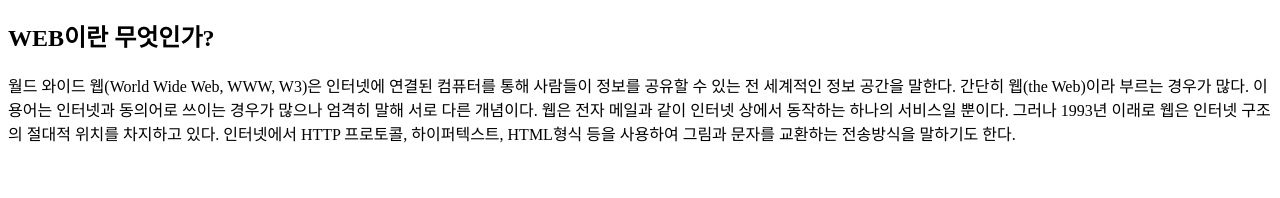
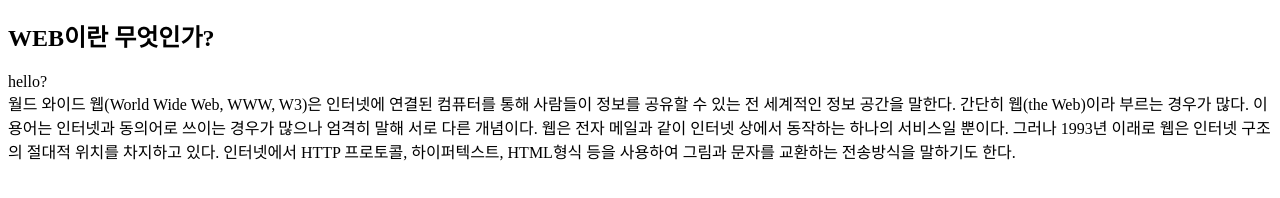
Before and after one commit to geumsagwa/first-web-site, a plain HTML site: page index.html in a window 1280 px wide. Shown: the part 136-334 px from the top of the page. Drawn offline with Linux system fonts and the light colour scheme.

Commit message:
Update index.html

```diff
--- a/index.html
+++ b/index.html
@@ -13,7 +13,7 @@
 </ol>
 
 <h2>WEB이란 무엇인가?</h2>
-<p>월드 와이드 웹(World Wide Web, WWW, W3)은 인터넷에 연결된 컴퓨터를 통해 사람들이 정보를 공유할 수 있는 전 세계적인 정보 공간을 말한다. 간단히 웹(the Web)이라 부르는 경우가 많다. 이 용어는 인터넷과 동의어로 쓰이는 경우가 많으나 엄격히 말해 서로 다른 개념이다. 웹은 전자 메일과 같이 인터넷 상에서 동작하는 하나의 서비스일 뿐이다. 그러나 1993년 이래로 웹은 인터넷 구조의 절대적 위치를 차지하고 있다.
+<p>hello?<br>월드 와이드 웹(World Wide Web, WWW, W3)은 인터넷에 연결된 컴퓨터를 통해 사람들이 정보를 공유할 수 있는 전 세계적인 정보 공간을 말한다. 간단히 웹(the Web)이라 부르는 경우가 많다. 이 용어는 인터넷과 동의어로 쓰이는 경우가 많으나 엄격히 말해 서로 다른 개념이다. 웹은 전자 메일과 같이 인터넷 상에서 동작하는 하나의 서비스일 뿐이다. 그러나 1993년 이래로 웹은 인터넷 구조의 절대적 위치를 차지하고 있다.
 
     인터넷에서 HTTP 프로토콜, 하이퍼텍스트, HTML형식 등을 사용하여 그림과 문자를 교환하는 전송방식을 말하기도 한다.</p>
 </body>
```
